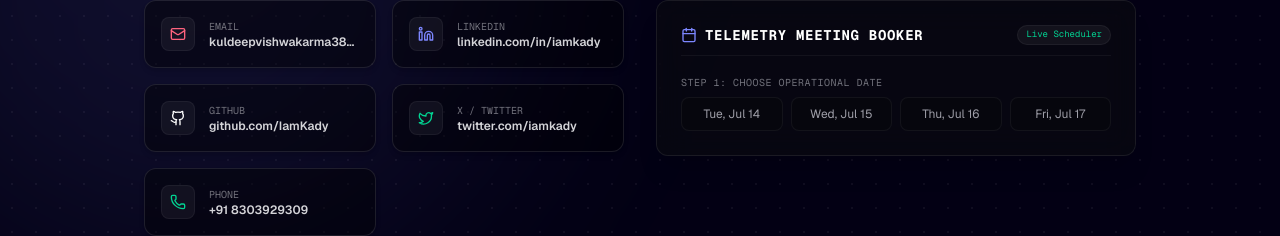
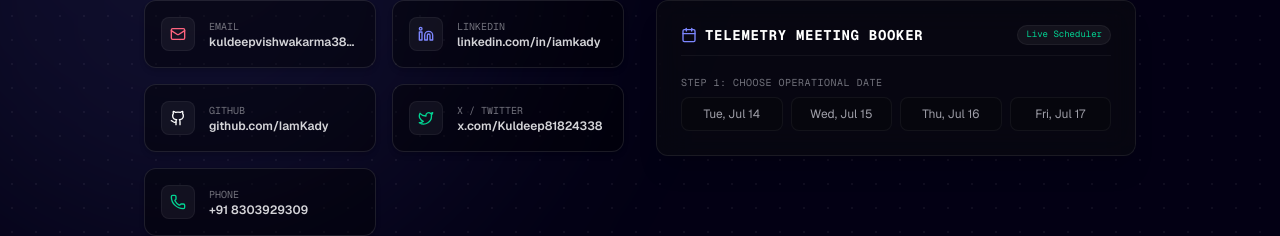
Before and after one commit to IamKady/kuldeepvishwakarma, a Next.js app: page /contact in a window 1280 px wide. Shown: the part 284-520 px from the top of the page. Built offline with nearby package versions, Linux system fonts and the light colour scheme.

Commit message:
chore: Update Twitter link to @Kuldeep81824338

```diff
--- a/src/app/contact/page.tsx
+++ b/src/app/contact/page.tsx
@@ -82,7 +82,7 @@ export default function Contact() {
     { name: 'Email', value: 'kuldeepvishwakarma3803@gmail.com', url: 'mailto:kuldeepvishwakarma3803@gmail.com', icon: <Mail className="w-4 h-4 text-rose-400" /> },
     { name: 'LinkedIn', value: 'linkedin.com/in/iamkady', url: 'https://www.linkedin.com/in/iamkady/', icon: <Linkedin className="w-4 h-4 text-indigo-400" /> },
     { name: 'GitHub', value: 'github.com/IamKady', url: 'https://github.com/IamKady', icon: <Github className="w-4 h-4 text-white" /> },
-    { name: 'X / Twitter', value: 'twitter.com/iamkady', url: 'https://x.com/iamkady', icon: <Twitter className="w-4 h-4 text-emerald-400" /> },
+    { name: 'X / Twitter', value: 'x.com/Kuldeep81824338', url: 'https://x.com/Kuldeep81824338', icon: <Twitter className="w-4 h-4 text-emerald-400" /> },
     { name: 'Phone', value: '+91 8303929309', url: 'tel:+918303929309', icon: <Phone className="w-4 h-4 text-emerald-400" /> }
   ];
 
--- a/src/app/layout.tsx
+++ b/src/app/layout.tsx
@@ -34,7 +34,7 @@ export const metadata: Metadata = {
     card: "summary_large_image",
     title: "Kuldeep Chandra Vishwakarma | Software Engineer • AI Builder • Startup Founder",
     description: "Personal Operating System of Kuldeep Chandra Vishwakarma. Software Engineer, AI Builder, Startup Founder, and Tech Writer.",
-    creator: "@iamkady"
+    creator: "@Kuldeep81824338"
   },
   robots: {
     index: true,
--- a/src/components/layout/Footer.tsx
+++ b/src/components/layout/Footer.tsx
@@ -19,7 +19,7 @@ export default function Footer() {
   const socialLinks = [
     { name: 'Github', icon: <Github className="w-4 h-4" />, url: 'https://github.com/IamKady' },
     { name: 'LinkedIn', icon: <Linkedin className="w-4 h-4" />, url: 'https://www.linkedin.com/in/iamkady/' },
-    { name: 'X / Twitter', icon: <Twitter className="w-4 h-4" />, url: 'https://x.com/iamkady' },
+    { name: 'X / Twitter', icon: <Twitter className="w-4 h-4" />, url: 'https://x.com/Kuldeep81824338' },
     { name: 'Email', icon: <Mail className="w-4 h-4" />, url: 'mailto:kuldeepvishwakarma3803@gmail.com' },
   ];
 
```
